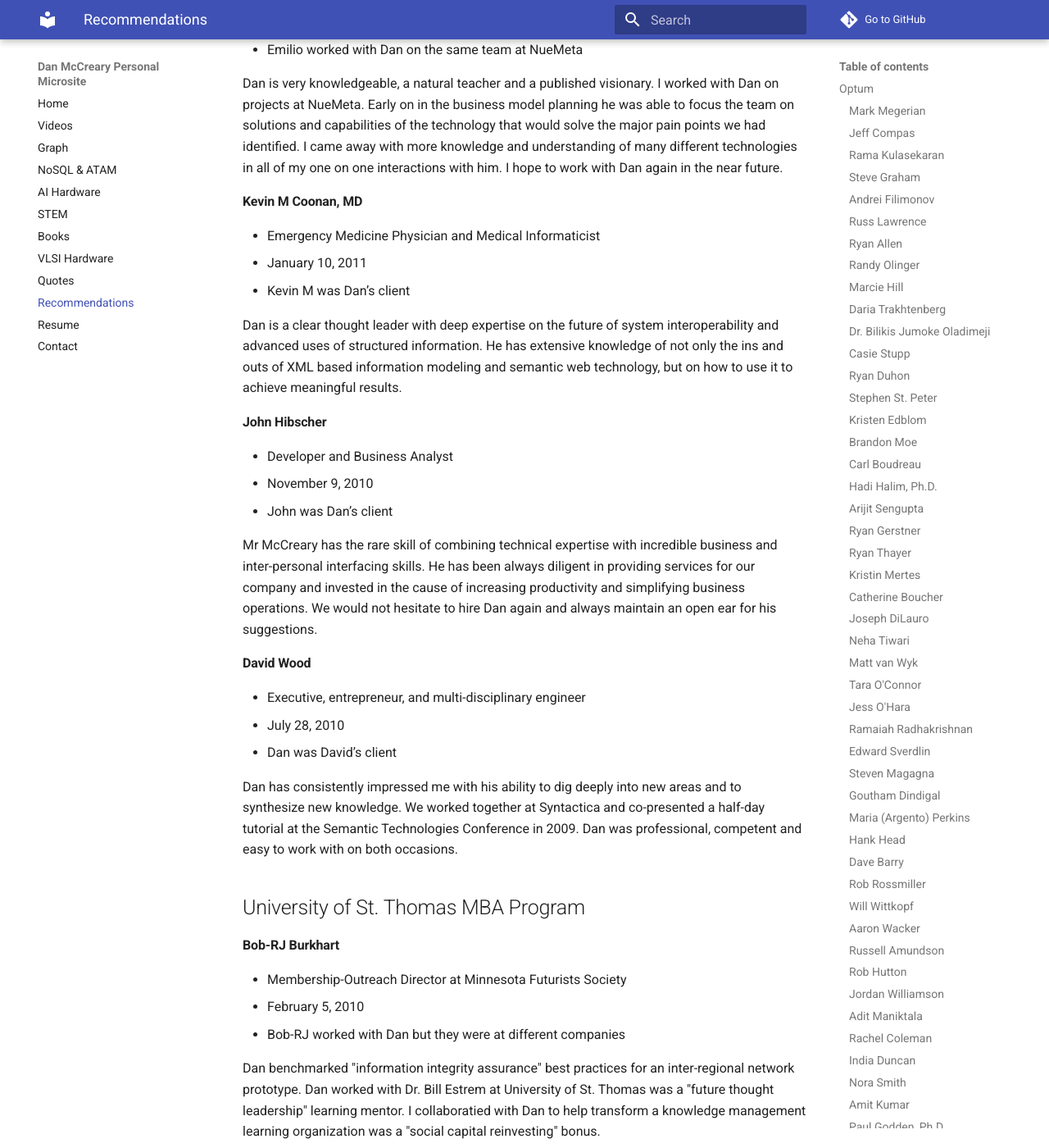
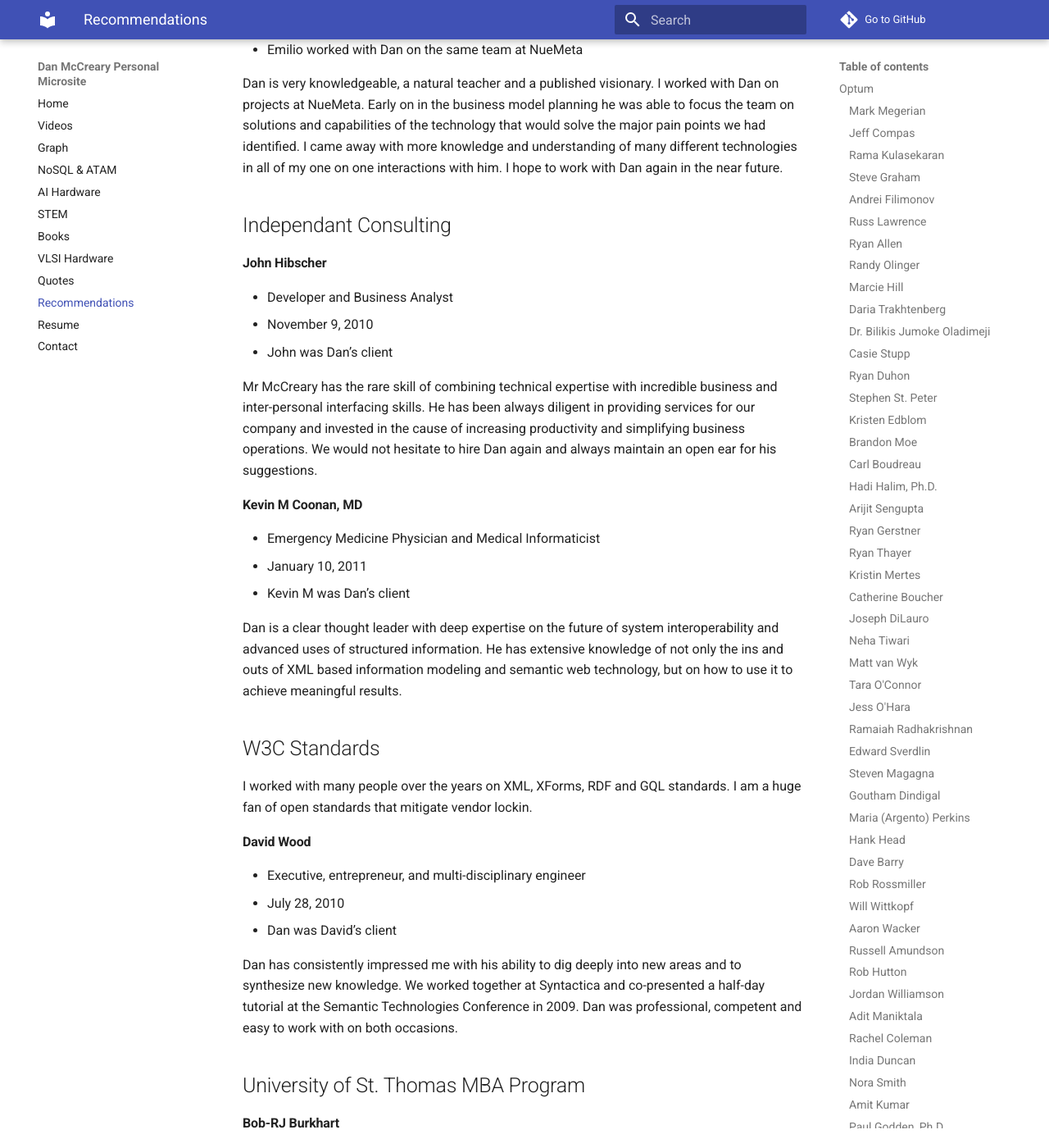
Before and after one commit to dmccreary/dmccreary, an MkDocs documentation site: the page built from docs/recommendations.md, in a window 1280 px wide and 1400 px high, scrolled down 34099 px. Shown: the whole window at 82% size. Built offline with MkDocs 1.6.1 and Material for MkDocs 9.7.7, drawn with Linux system fonts in a browser that asks for light colours; comment, search, counter and statistics services are not loaded; some of the changed lines change nothing that is shown; some of the changed text lies outside the part shown.

Commit message:
updating content

```diff
--- a/docs/recommendations.md
+++ b/docs/recommendations.md
@@ -793,6 +793,16 @@ Ann and I built custom workflow engines for processing XML representations of mu
 
 Dan is very knowledgeable, a natural teacher and a published visionary. I worked with Dan on projects at NueMeta. Early on in the business model planning he was able to focus the team on solutions and capabilities of the technology that would solve the major pain points we had identified. I came away with more knowledge and understanding of many different technologies in all of my one on one interactions with him. I hope to work with Dan again in the near future.
 
+## Independant Consulting
+
+#### John Hibscher
+
+* Developer and Business Analyst
+* November 9, 2010
+* John was Dan’s client
+
+Mr McCreary has the rare skill of combining technical expertise with incredible business and inter-personal interfacing skills. He has been always diligent in providing services for our company and invested in the cause of increasing productivity and simplifying business operations. We would not hesitate to hire Dan again and always maintain an open ear for his suggestions.
+
 #### Kevin M Coonan, MD
 
 * Emergency Medicine Physician and Medical Informaticist
@@ -801,13 +811,9 @@ Dan is very knowledgeable, a natural teacher and a published visionary. I worked
 
 Dan is a clear thought leader with deep expertise on the future of system interoperability and advanced uses of structured information. He has extensive knowledge of not only the ins and outs of XML based information modeling and semantic web technology, but on how to use it to achieve meaningful results.
 
-#### John Hibscher
+## W3C Standards
 
-* Developer and Business Analyst
-* November 9, 2010
-* John was Dan’s client
-
-Mr McCreary has the rare skill of combining technical expertise with incredible business and inter-personal interfacing skills. He has been always diligent in providing services for our company and invested in the cause of increasing productivity and simplifying business operations. We would not hesitate to hire Dan again and always maintain an open ear for his suggestions.
+I worked with many people over the years on XML, XForms, RDF and GQL standards.  I am a huge fan of open standards that mitigate vendor lockin.
 
 #### David Wood
 
@@ -919,14 +925,6 @@ Dan was a pleasure to work with from start to finish. His immediate and thorough
 When Dan arrived on site to work through the implementation, he patiently explained all the aspects of the project and synchronized to our knowledge level in order to gain maximum efficiency in completing the project together.
 
 Dan has the rare skill of combining technical expertise with incredible business and inter-personal interfacing skills. He has been always diligent in providing services for our company and invested in the cause of increasing productivity and simplifying business operations. We would not hesitate to hire Dan again and always maintain an open ear for his suggestions.
-
-#### Mitch Berg
-
-* Principal UX Designer, problem solver, mentor.
-* February 7, 2007
-* Dan was senior to Mitch but didn't manage Mitch directly
-
-Working in the same room as Dan was like riding in a Turbo Carrera with no brakes; you never knew where you were going to end up, but it was going to be an interesting trip. Dan is a visionary, the kind of guy every organization or team needs to put a goal, one worth shooting for, out in front of everyone else. A genuinely inspiring guy to work for.
 
 #### Max Roesler
 
@@ -1066,7 +1064,6 @@ Dan has a greater capacity for sharing his vision and enthusiasm for technology
 
 Working in the same room as Dan was like riding in a Turbo Carrera with no brakes; you never knew where you were going to end up, but it was going to be an interesting trip. Dan is a visionary, the kind of guy every organization or team needs to put a goal, one worth shooting for, out in front of everyone else. A genuinely inspiring guy to work for.
 
-
 ## Boss Logic
 
 I left NeXT to take a "leave of absense" to lead one of their
```
